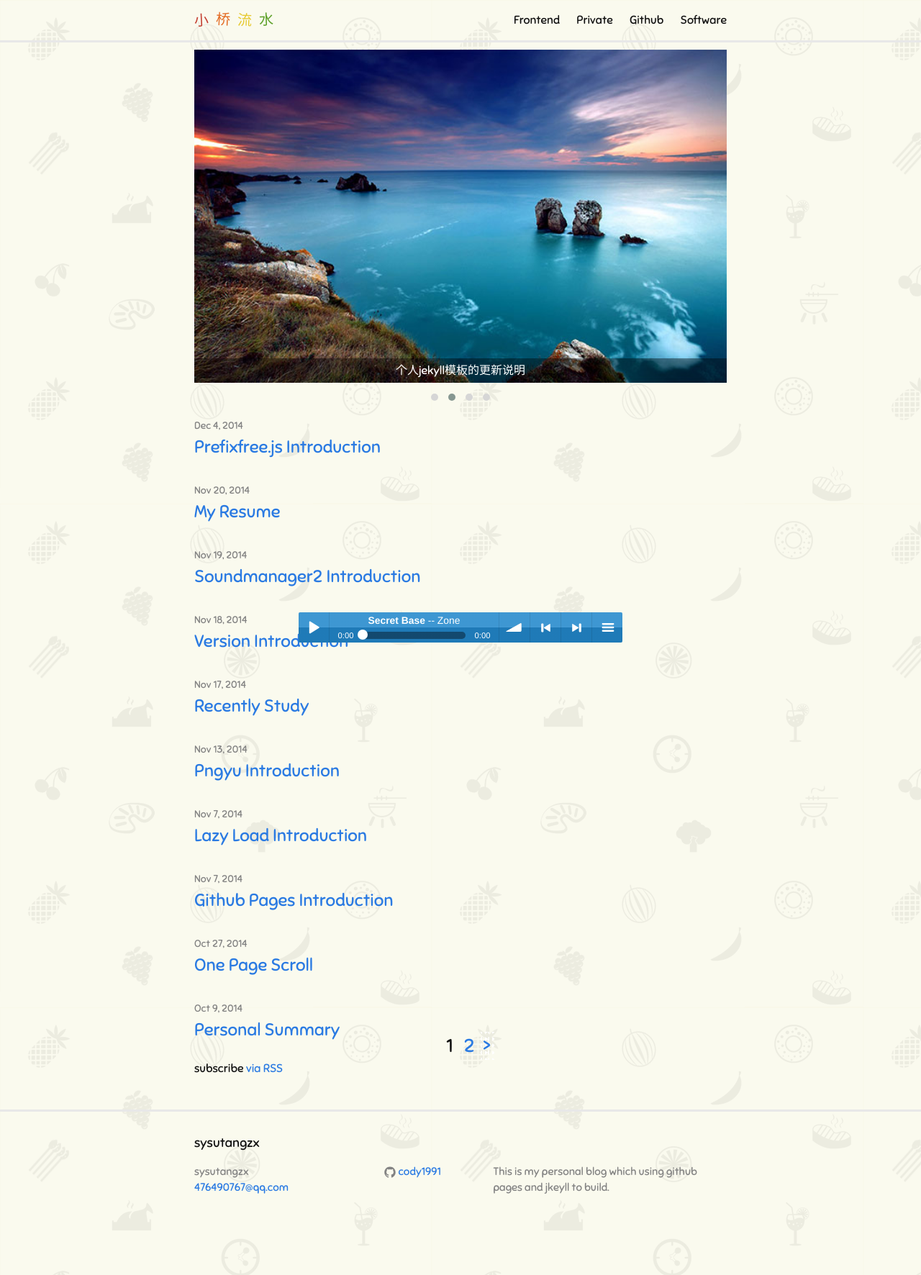
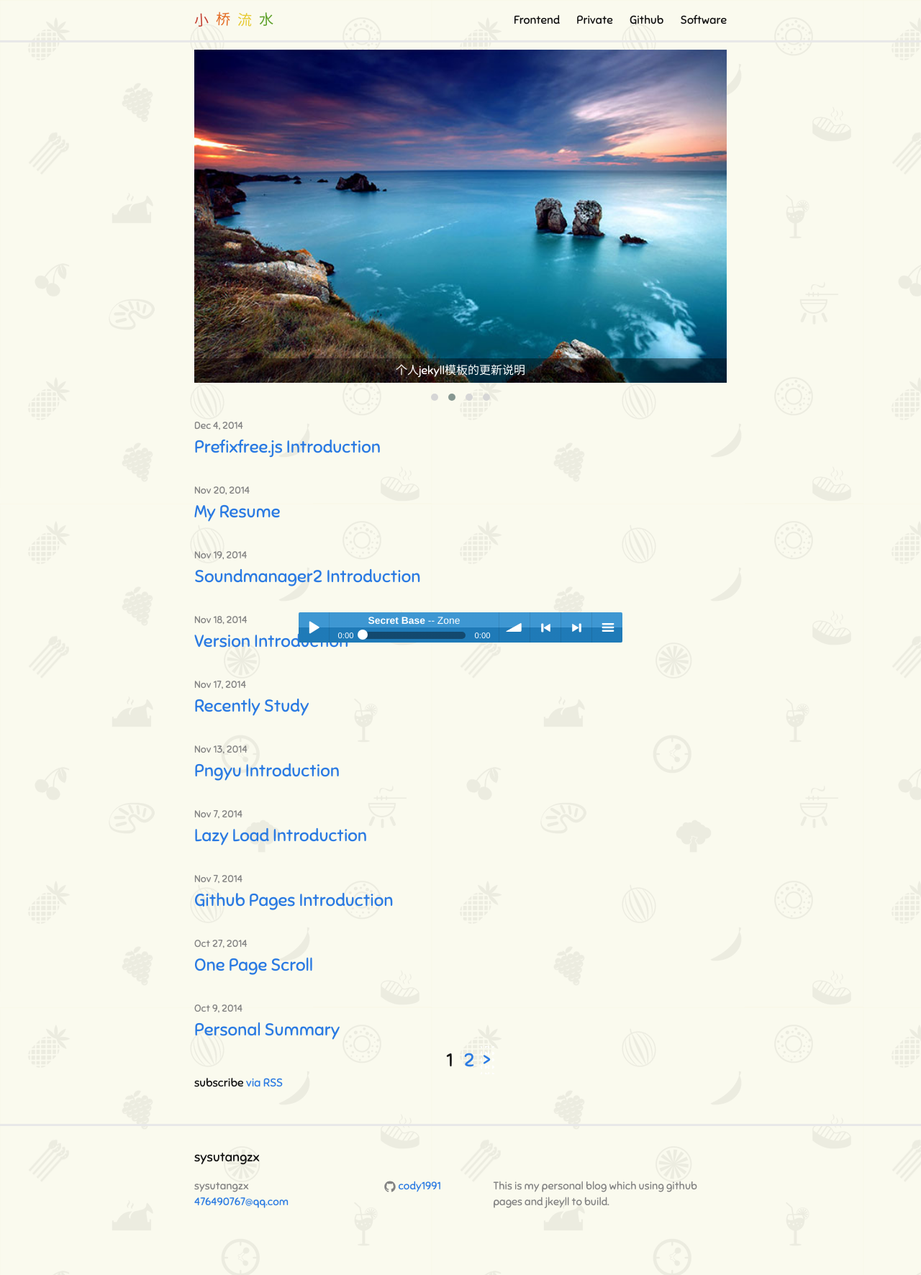
Before and after one commit to luojiyin1987/sysutangzxBlog, a Jekyll site: the page built from index.html, in a window 1280 px wide. Shown: the whole page at 72% size. Built offline with Jekyll 4.4.1, drawn with Linux system fonts in a browser that asks for light colours; the list of posts is cut into pages by our own code; comment, search, counter and statistics services are not loaded.

Commit message:
样式修改

```diff
--- a/css/main.css
+++ b/css/main.css
@@ -613,7 +613,7 @@ audio {
     margin-top: 15px;
 }
 .post-list {
-    height: 840px;
+    height: 860px;
 }
 .ds-powered-by {
     display: none;
```
